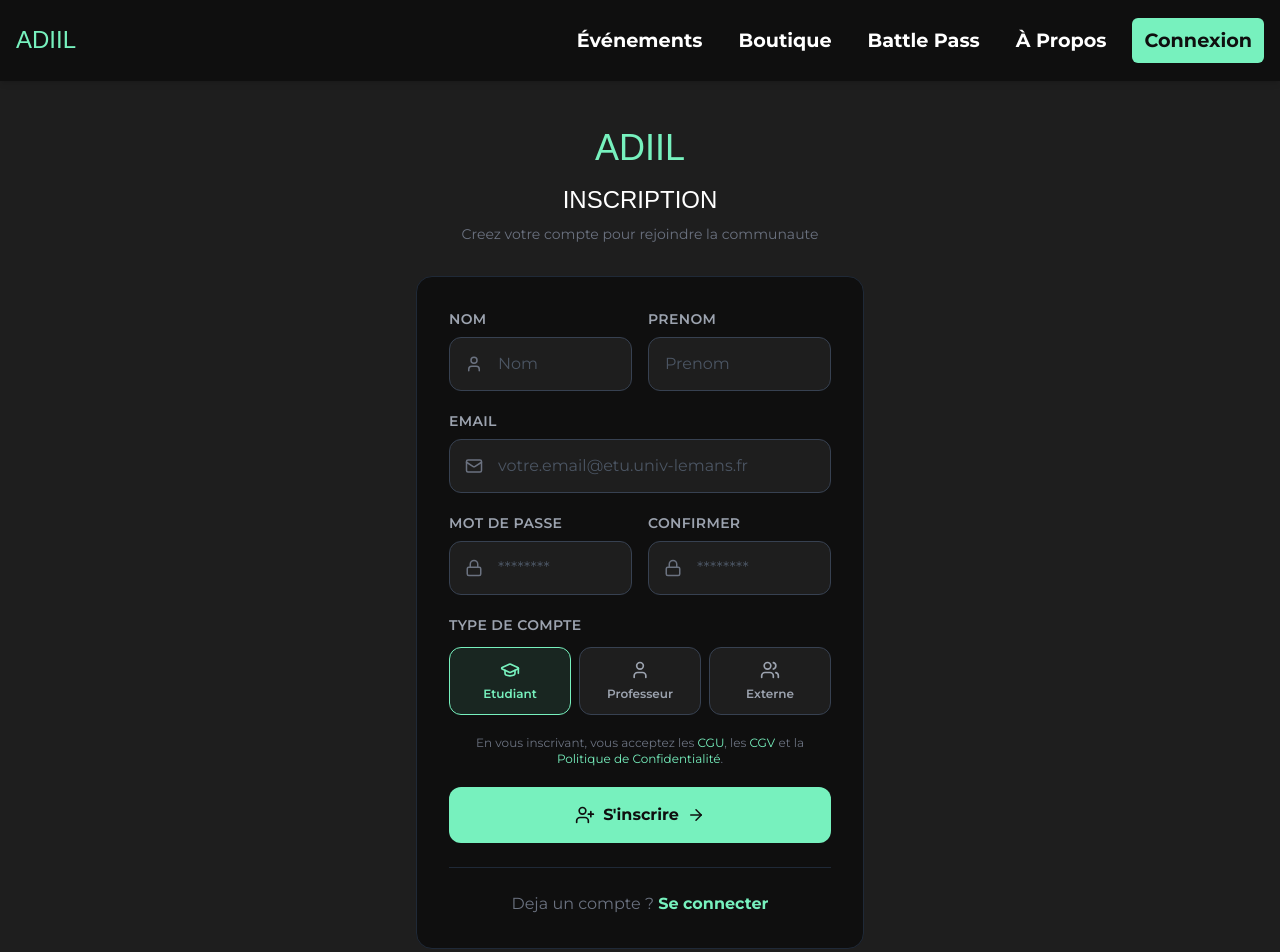
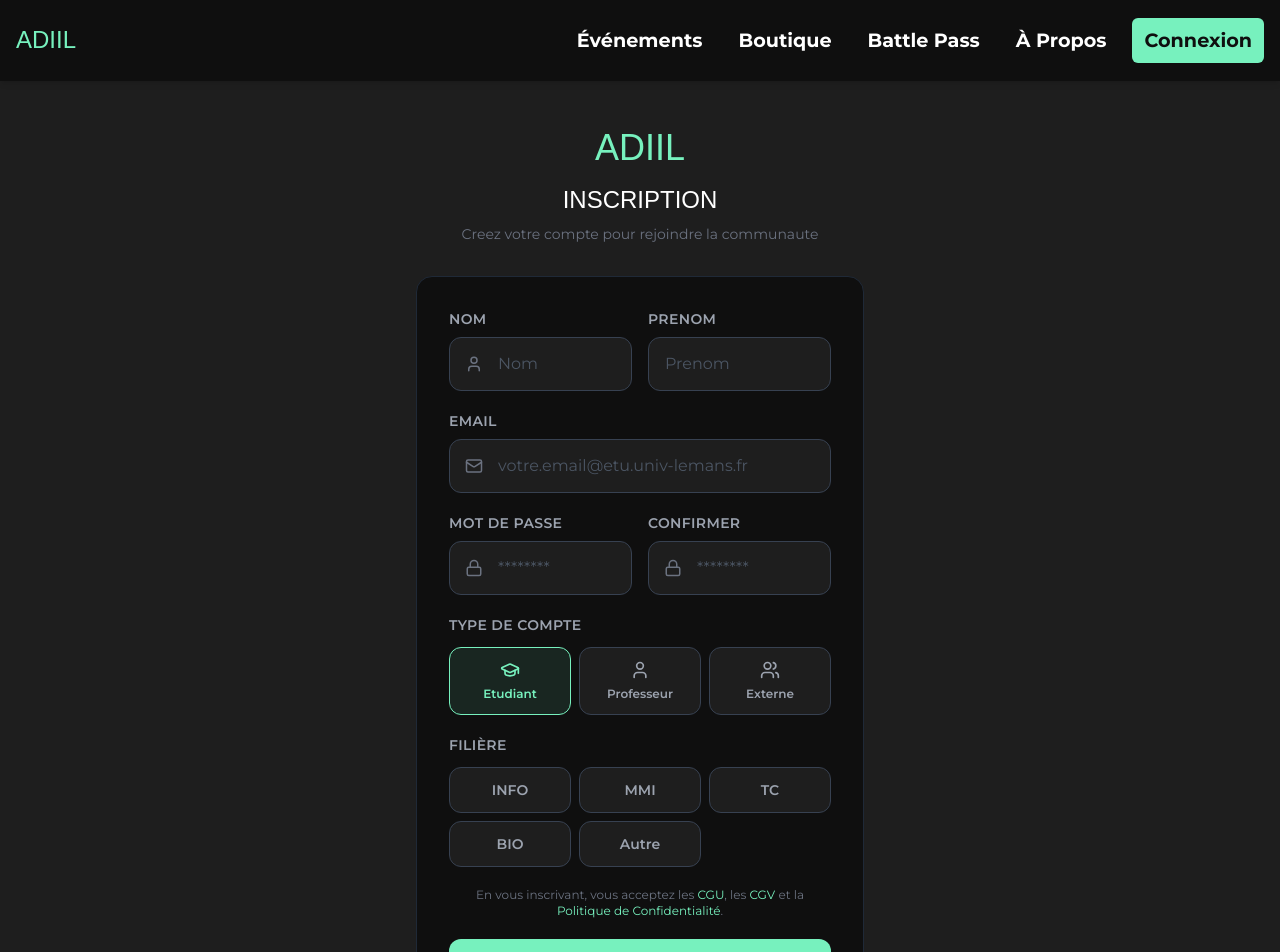
Before and after one commit to Association-ADIIL/front, a React (Vite) app: page /register in a window 1280 px wide. Shown: the top 952 px of the page. Built offline with nearby package versions, Linux system fonts and the light colour scheme; no server answers; a web font is replaced by a local one.

Commit message:
feat(register): require filiere on signup and prompt existing users

```diff
--- a/src/api/auth.ts
+++ b/src/api/auth.ts
@@ -1,4 +1,6 @@
 import { fetchJson } from './client';
+
+export type Filiere = 'INFO' | 'MMI' | 'TC' | 'BIO' | 'AUTRES';
 
 export interface User {
   id: string;
@@ -6,7 +8,7 @@ export interface User {
   firstName: string;
   lastName: string;
   type: 'STUDENT' | 'PROFESSOR' | 'EXTERNAL' | 'ADMIN_BDE' | 'ADMIN_PROF';
-  filiere?: 'INFO' | 'MMI' | 'TC' | 'BIO' | 'AUTRES' | null;
+  filiere?: Filiere | null;
   emailOnOrder?: boolean;
   emailOnRecharge?: boolean;
   deletedAt?: string | null;
@@ -34,6 +36,7 @@ export interface RegisterData {
   lastName: string;
   type: string;
   studentGroup?: string;
+  filiere: Filiere;
 }
 
 export const login = async (credentials: LoginCredentials): Promise<AuthResponse> => {
--- a/src/context/AuthContext.tsx
+++ b/src/context/AuthContext.tsx
@@ -1,6 +1,6 @@
 import React, { createContext, useContext, useState, useEffect, useCallback, type ReactNode } from 'react';
 import { type User, type LoginCredentials, login as apiLogin, register as apiRegister, getMe, logout as apiLogout, type RegisterData, loginWithGoogle as apiLoginWithGoogle } from '../api/auth';
-import { useNavigate } from 'react-router-dom';
+import { useNavigate, useLocation } from 'react-router-dom';
 import { logger } from '../utils/logger';
 import { isUnauthorizedError } from '../types/errors';
 
@@ -29,6 +29,7 @@ export const AuthProvider: React.FC<{ children: ReactNode }> = ({ children }) =>
   const [token, setToken] = useState<string | null>(TokenStorage.get());
   const [loading, setLoading] = useState(true);
   const navigate = useNavigate();
+  const location = useLocation();
 
   // Redirige vers la dernière page visitée (hors pages d'auth), sinon vers `fallback`.
   // `consume: false` permet de garder l'info pour une étape suivante du parcours
@@ -65,6 +66,16 @@ export const AuthProvider: React.FC<{ children: ReactNode }> = ({ children }) =>
 
     initializeAuth();
   }, []);
+
+  // Tout utilisateur connecté sans filière est redirigé vers /complete-profile
+  // tant qu'il n'en a pas choisi une (comptes existants inclus).
+  useEffect(() => {
+    if (loading || !user) return;
+
+    if (!user.filiere && location.pathname !== '/complete-profile') {
+      navigate('/complete-profile', { replace: true });
+    }
+  }, [loading, user, location.pathname, navigate]);
 
   const login = async (credentials: LoginCredentials) => {
     try {
--- a/src/pages/CompleteProfilePage.tsx
+++ b/src/pages/CompleteProfilePage.tsx
@@ -1,13 +1,13 @@
-import React, { useState } from 'react';
+import React, { useEffect, useState } from 'react';
 import { useNavigate } from 'react-router-dom';
 import { GraduationCap, ChevronRight } from 'lucide-react';
 import { useNotification } from '../context/NotificationContext';
-import { updateProfile } from '../api/auth'; // adapte le chemin/nom selon ton fichier api existant
+import { useAuth } from '../context/AuthContext';
+import { updateProfile } from '../api/auth';
 import { logger } from '../utils/logger';
 import { getErrorMessage } from '../types/errors';
 
 type Filiere = 'INFO' | 'MMI' | 'TC' | 'BIO' | 'AUTRES';
-
 
 const FILIERE_OPTIONS: { value: Filiere; label: string }[] = [
   { value: 'INFO', label: 'INFO' },
@@ -17,26 +17,34 @@ const FILIERE_OPTIONS: { value: Filiere; label: string }[] = [
   { value: 'AUTRES', label: 'Autre' },
 ];
 
-
 const CompleteProfilePage: React.FC = () => {
   const [filiere, setFiliere] = useState<Filiere | ''>('');
   const [loading, setLoading] = useState(false);
   const navigate = useNavigate();
   const { addNotification } = useNotification();
+  const { user, refreshUser, logout } = useAuth();
+
+  // Dès que la filière est renseignée (ou si elle l'était déjà), on quitte la page.
+  useEffect(() => {
+    if (user?.filiere) {
+      navigate('/my-account', { replace: true });
+    }
+  }, [user?.filiere, navigate]);
 
   const handleSubmit = async (e: React.FormEvent) => {
     e.preventDefault();
 
-    if (!filiere  ) {
+    if (!filiere) {
       addNotification('error', 'Merci de renseigner ta filière');
       return;
     }
 
     setLoading(true);
     try {
-      await updateProfile({ filiere});
+      await updateProfile({ filiere });
+      // Recharge l'utilisateur : c'est ce qui déclenche la sortie de la page
+      await refreshUser();
       addNotification('success', 'Profil complété avec succès');
-      navigate('/my-account') // adapte vers ta route habituelle
     } catch (error) {
       logger.error('Failed to complete profile', error);
       addNotification('error', getErrorMessage(error));
@@ -82,11 +90,9 @@ const CompleteProfilePage: React.FC = () => {
             </div>
           </div>
 
-
-
           <button
             type="submit"
-            disabled={loading || !filiere }
+            disabled={loading || !filiere}
             className="w-full py-4 bg-accent-mint text-darker-bg font-bold rounded-xl hover:bg-accent-mint/80 transition-all disabled:opacity-50 disabled:cursor-not-allowed flex items-center justify-center gap-2 group shadow-lg shadow-accent-mint/20 disabled:shadow-none"
           >
             {loading ? (
@@ -99,6 +105,14 @@ const CompleteProfilePage: React.FC = () => {
             )}
           </button>
         </form>
+
+        <button
+          type="button"
+          onClick={() => logout()}
+          className="w-full mt-4 text-sm text-gray-500 hover:text-gray-300 transition-colors"
+        >
+          Se déconnecter
+        </button>
       </div>
     </div>
   );
--- a/src/pages/RegisterPage.tsx
+++ b/src/pages/RegisterPage.tsx
@@ -1,14 +1,22 @@
 import React, { useState } from 'react';
 import { Link } from 'react-router-dom';
 import { useAuth } from '../context/AuthContext';
+import { type Filiere } from '../api/auth';
 import { Mail, Lock, User, Users, UserPlus, ArrowRight, GraduationCap } from 'lucide-react';
 import SEO from '../components/SEO';
-
 
 const ACCOUNT_TYPES = [
   { value: 'STUDENT', label: 'Etudiant', icon: GraduationCap },
   { value: 'PROFESSOR', label: 'Professeur', icon: User },
   { value: 'EXTERNAL', label: 'Externe', icon: Users },
+];
+
+const FILIERE_OPTIONS: { value: Filiere; label: string }[] = [
+  { value: 'INFO', label: 'INFO' },
+  { value: 'MMI', label: 'MMI' },
+  { value: 'TC', label: 'TC' },
+  { value: 'BIO', label: 'BIO' },
+  { value: 'AUTRES', label: 'Autre' },
 ];
 
 const RegisterPage: React.FC = () => {
@@ -21,6 +29,7 @@ const RegisterPage: React.FC = () => {
     confirmPassword: '',
     type: 'STUDENT'
   });
+  const [filiere, setFiliere] = useState<Filiere | ''>('');
   const [error, setError] = useState('');
   const [isLoading, setIsLoading] = useState(false);
 
@@ -43,6 +52,11 @@ const RegisterPage: React.FC = () => {
       return;
     }
 
+    if (!filiere) {
+      setError("Merci de sélectionner votre filière.");
+      return;
+    }
+
     setIsLoading(true);
     try {
       await register({
@@ -51,6 +65,7 @@ const RegisterPage: React.FC = () => {
         firstName: formData.firstName,
         lastName: formData.lastName,
         type: formData.type,
+        filiere,
       });
     } catch (err: any) {
       if (err.code === 'EMAIL_EXISTS' || err.message?.includes('existe déjà')) {
@@ -206,9 +221,28 @@ const RegisterPage: React.FC = () => {
               </div>
             </div>
 
-
-
-
+            {/* Filière */}
+            <div>
+              <label className="block text-sm font-semibold text-gray-400 mb-3 uppercase tracking-wide">
+                Filière
+              </label>
+              <div className="grid grid-cols-3 gap-2">
+                {FILIERE_OPTIONS.map(({ value, label }) => (
+                  <button
+                    key={value}
+                    type="button"
+                    onClick={() => setFiliere(value)}
+                    className={`p-3 rounded-xl border transition-all text-sm font-semibold ${
+                      filiere === value
+                        ? 'bg-accent-mint/10 border-accent-mint text-accent-mint'
+                        : 'bg-dark-bg border-gray-700 text-gray-400 hover:border-gray-600'
+                    }`}
+                  >
+                    {label}
+                  </button>
+                ))}
+              </div>
+            </div>
 
             {/* Legal notice */}
             <p className="text-xs text-gray-500 text-center mt-4">
```
Lines whose indentation alone changed are shown as unchanged.
